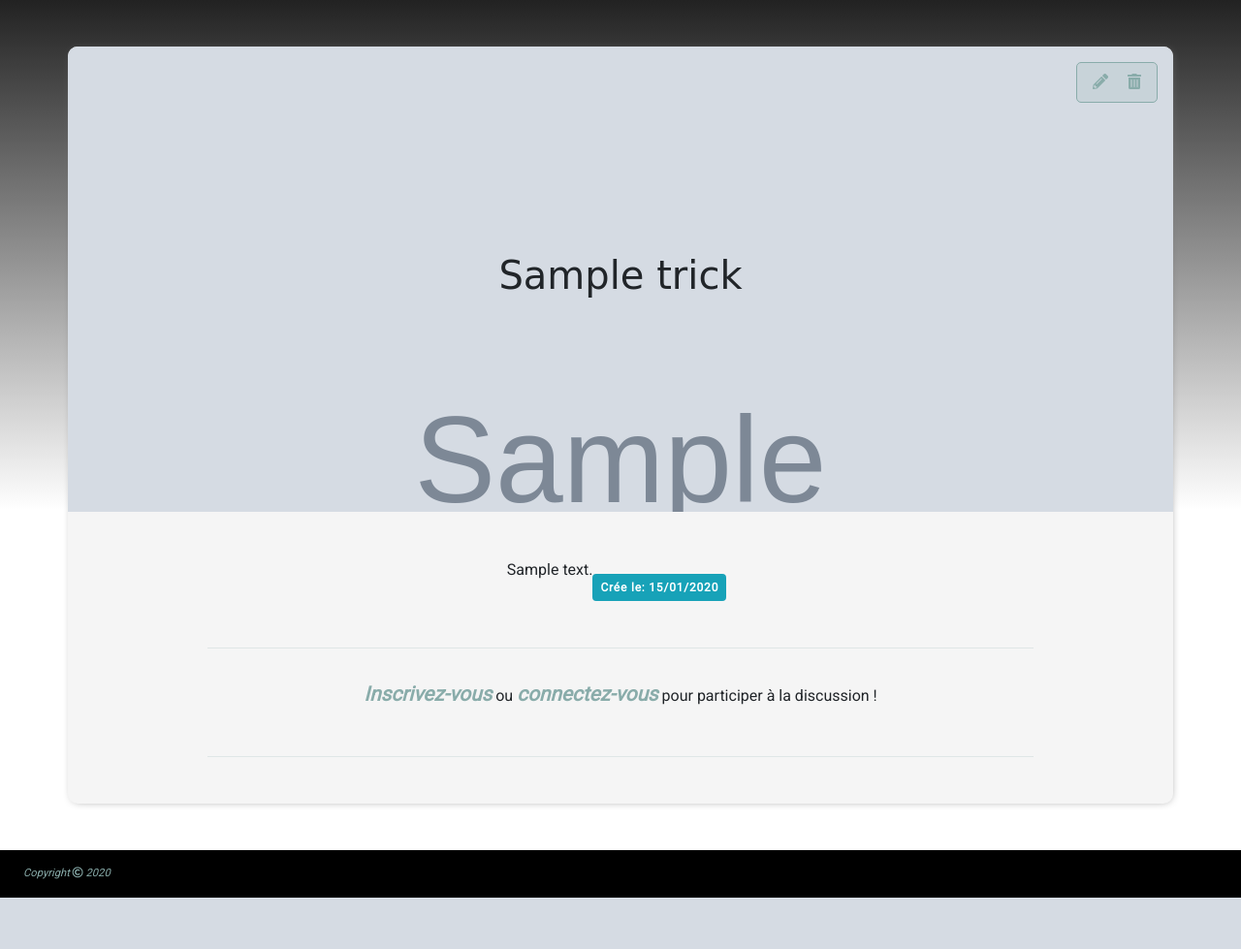
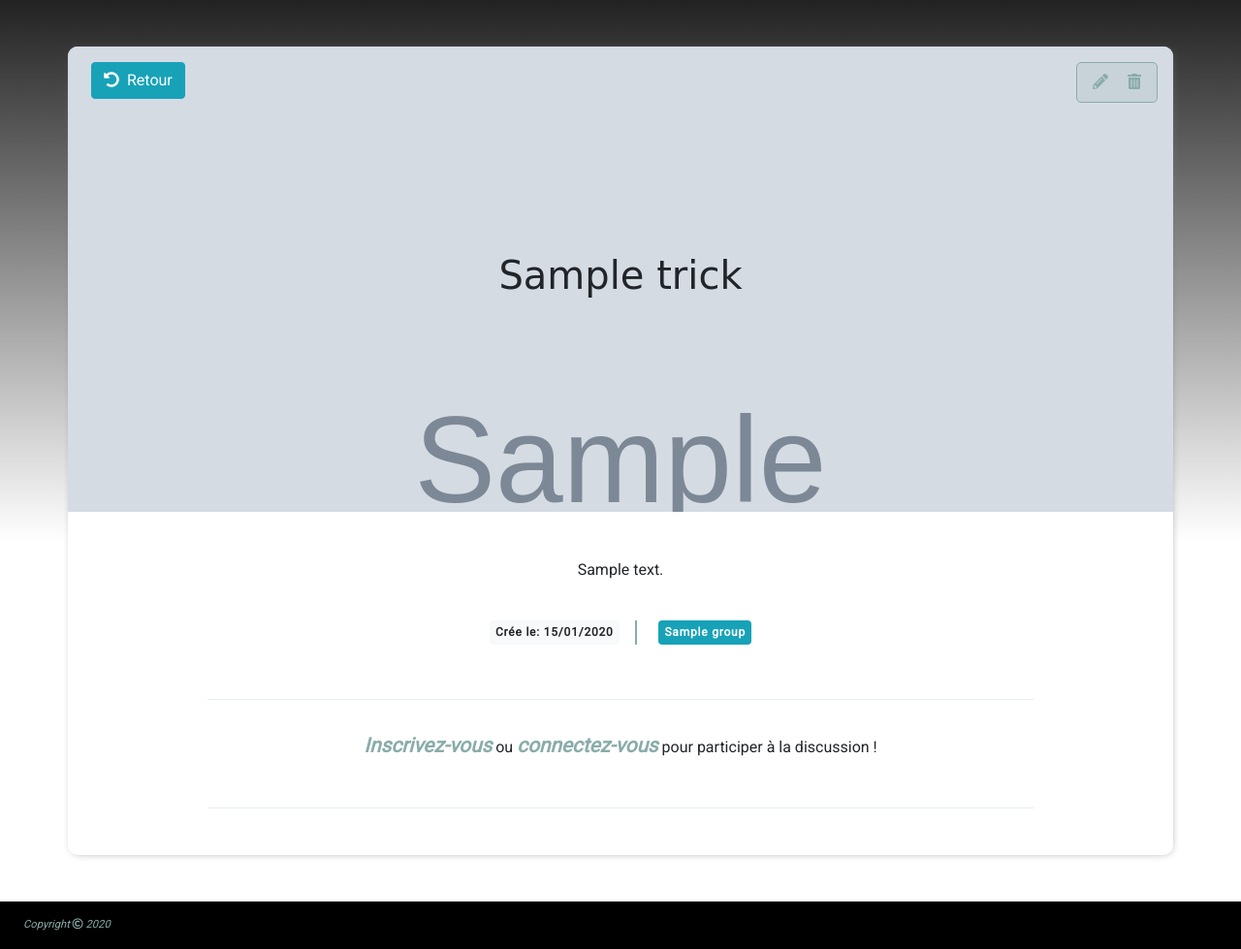
Before and after one commit to CharlotteSaury/SnowTricks, a Symfony app: template templates/trick/show.html.twig in a window 1280 px wide. Shown: the part 56-1035 px from the top of the page at 97% size. Before the commit the page ends 982 px from the top, so only its background shows below. Run offline with Twig, Linux system fonts and the light colour scheme; the template is opened without the code that fills it: most values are stand-ins (such as "Sample title", 1, 10 or a date in 2020); grey boxes marked "Sample" are stand-in pictures; some libraries are stand-ins or nearby versions; some web fonts are replaced.

Commit message:
Group entity creation and groups display in trick page

```diff
--- a/public/css/style.css
+++ b/public/css/style.css
@@ -20,7 +20,7 @@ body {
     margin-right: unset;
 }
 
-h1, h2, h5, button, .navbar-brand {
+h1, h2, h5, h6, button, .navbar-brand {
     font-family: 'MuseoModerno', cursive;
 }
 
@@ -193,7 +193,7 @@ footer {
 #trickPage {
     box-shadow: grey 1px 1px 10px -4px;
     border-radius: 10px;
-    background-color: whitesmoke;
+    background-color: white;
 }
 
 .trick-bg {
@@ -217,6 +217,12 @@ footer {
     position: absolute;
     top: 0.5rem;
     right: 0.5rem;
+}
+
+.return-btn {
+    position: absolute;
+    top: 0.5rem;
+    left: 0.5rem;
 }
 
 #trickInfos {
@@ -248,7 +254,19 @@ footer {
 }
 
 #trickInfos .badge {
-    padding: 0.5rem !important;
+    padding: 0.4rem !important;
     letter-spacing: 0.05rem;
+}
 
+#trickGroup {
+    position: relative;
 }
+
+#trickGroup::before {
+    content: "";
+    position: absolute;
+    left: -1rem;
+    height: 100%;
+    width: 2px;
+    background-color:#89ACAA
+}
--- a/src/Controller/TrickController.php
+++ b/src/Controller/TrickController.php
@@ -2,6 +2,7 @@
 
 namespace App\Controller;
 
+use App\Entity\Group;
 use App\Repository\TrickRepository;
 use Symfony\Bundle\FrameworkBundle\Controller\AbstractController;
 use Symfony\Component\HttpFoundation\Response;
--- a/templates/base.html.twig
+++ b/templates/base.html.twig
@@ -42,7 +42,7 @@
 					<a class="nav-item nav-link active" href="{{ path('tricks') }}">Home
 						<span class="sr-only">(current)</span>
 					</a>
-					<a class="nav-item nav-link nav-separator" href="{{ path('tricks') }}">Tricks</a>
+					<a class="nav-item nav-link nav-separator" href="{{ path('tricks') }}#trickList">Tricks</a>
 					<a class="nav-item nav-link nav-separator" href="#">Sign in</a>
 					<a class="nav-item nav-link nav-separator" href="#">Sign out</a>
 				</div>
--- a/templates/trick/show.html.twig
+++ b/templates/trick/show.html.twig
@@ -8,7 +8,13 @@
 	<div class="container-fluid py-5 trick-bg">
 		<div class="container px-0" id="trickPage">
 			<div class="row d-flex flex-column justify-content-center align-items-center" id="trickMainImg" style="background: url('{{ trick.mainImage }}');">
+				<div class="py-2 px-3 mr-auto return-btn">
+					<a href="{{ path('tricks') }}#trickList" class="btn btn-info">
+							<i class="fas fa-undo-alt mr-2"></i>Retour
+					</a>
+				</div>
 				<div class="card-actions trick-actions py-2 px-3 mt-2 ml-auto mr-2">
+
 						<a href="#">
 							<i class="fas fa-pencil-alt"></i>
 						</a>
@@ -21,20 +27,31 @@
 				</div>
 			</div>
 			<div class="row py-3" id="trickMedia"></div>
-			<div class="row py-3 justify-content-center pb-0" id="trickInfos">
+			<div class="row py-3 d-flex flex-column align-items-center pb-0" id="trickInfos">
 				<p>{{ trick.description | nl2br }}</p>
-				<div class="row py-3">
-					<div class="badge badge-info mr-2">
-						Crée le: {{ trick.createdAt|date('d/m/Y') }}
+				<div class="row py-4">
+					<div class="badge badge-light mr-2">
+						Crée le:
+						{{ trick.createdAt|date('d/m/Y') }}
 					</div>
 
 					{% if trick.updatedAt != trick.createdAt %}
-						<div class="badge badge-info mr-2">
-							Modifiée le: {{ trick.updatedAt|date('d/m/Y') }}
+						<div class="badge badge-light mr-2">
+							Modifiée le:
+							{{ trick.updatedAt|date('d/m/Y') }}
+						</div>
+					{% endif %}
+					{% if trick.groups is not empty %}
+						<div class="ml-4 d-flex" id="trickGroup">
+							{% for group in trick.groups %}
+								<div class="badge badge-info ml-2">
+									{{ group.name }}
+								</div>
+							{% endfor %}
 						</div>
 					{% endif %}
 
-					<div class="trickInfo"></div>
+
 				</div>
 			</div>
 			<hr>
```
Also changed, not shown: migrations/Version20200703141315.php (added, +38 -0 lines), src/Entity/Group.php (added, +80 -0 lines), src/Entity/Trick.php (+36 -0 lines), src/Repository/GroupRepository.php (added, +50 -0 lines). Lines whose indentation alone changed are shown as unchanged.
